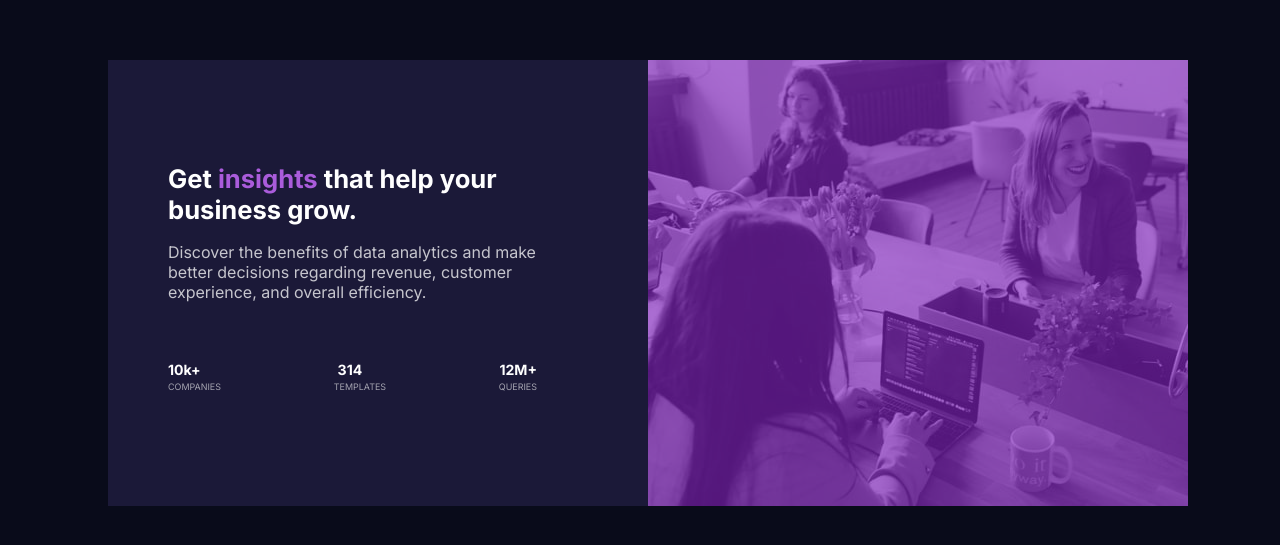
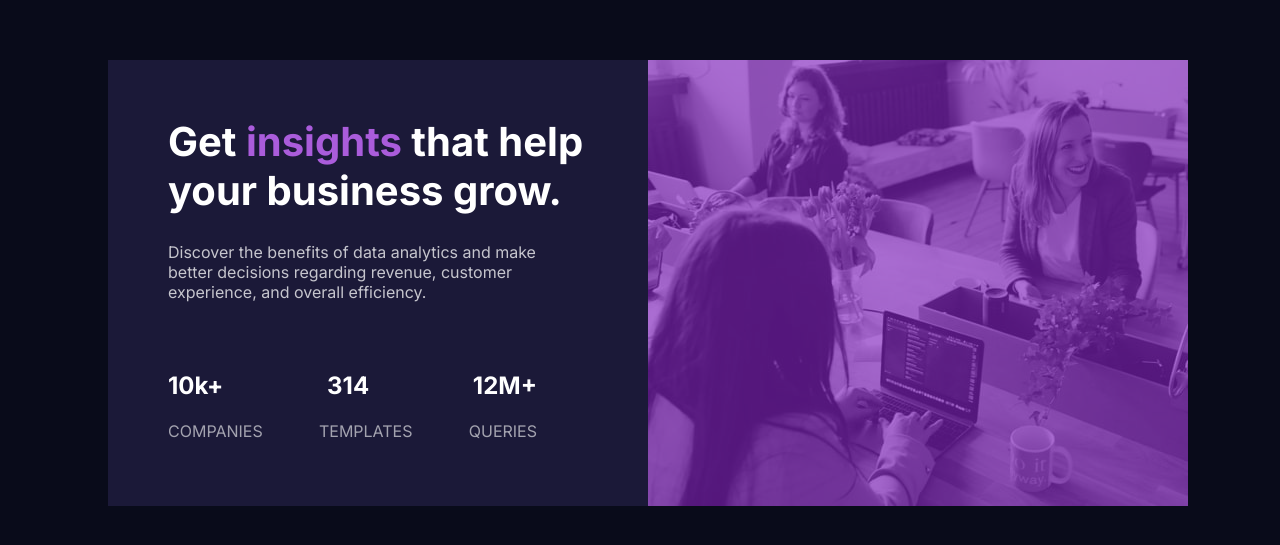
Before and after one commit to OThyagoCarvalho/stats-preview-card-challenge, a plain HTML site: page index.html in a window 1280 px wide. Shown: the part 125-670 px from the top of the page. Drawn offline with Linux system fonts and the light colour scheme.

Commit message:
Change font units
Changes fonts units from viewport to relative.

```diff
--- a/style.css
+++ b/style.css
@@ -7,8 +7,9 @@ body {
 
 h1 {
   font-family: 'Inter', 'sans-serif';
-  font-size: 2vw;
+  font-size: 2.5rem;
   text-align:start;
+
 }
 
 p,
@@ -25,7 +26,7 @@ li {
   width: 100vw;
   justify-content: center;
   align-items: center;
-  border-radius: 5%;
+  overflow: scroll;
 }
 
 ul {
@@ -48,7 +49,7 @@ ul {
   font-weight: 700;
   color: white;
   font-family: "Lexand Deca", "sans-serif";
-  font-size: 1.1vw;
+  font-size: 1.5rem;
   display: flex;
   justify-content:space-between;
   align-items:flex-start;
@@ -58,7 +59,7 @@ ul {
 
 .stat_caption {
   color: hsla(0, 0%, 100%, 0.6);
-  font-size: 0.7vw;
+  font-size: 1rem;
   display: flex;
   justify-content:space-between;
   align-items:flex-start;
```
